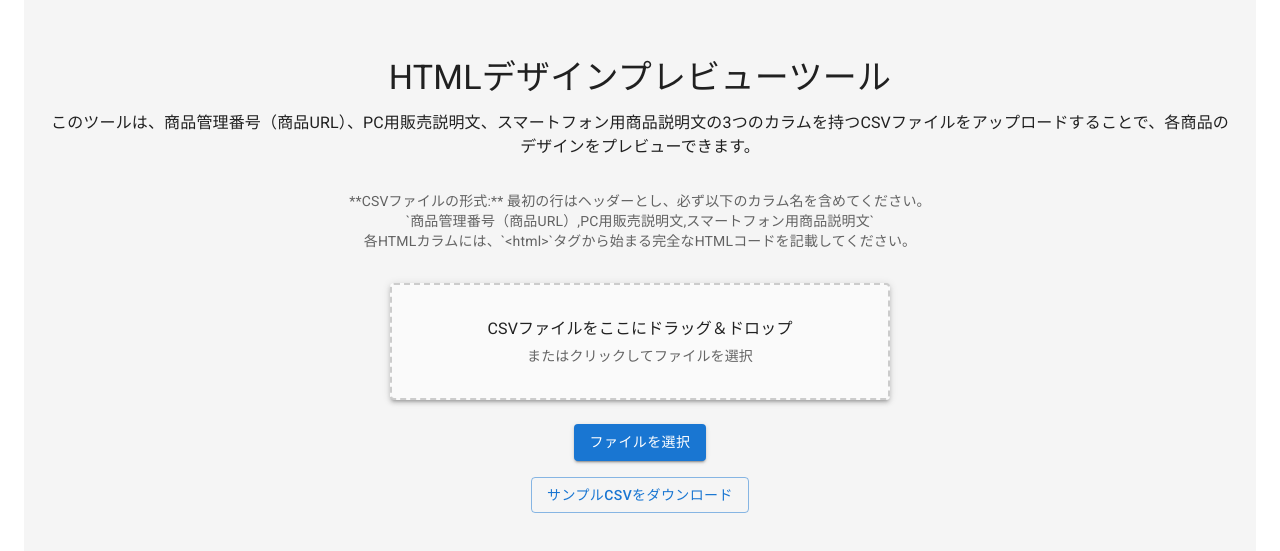
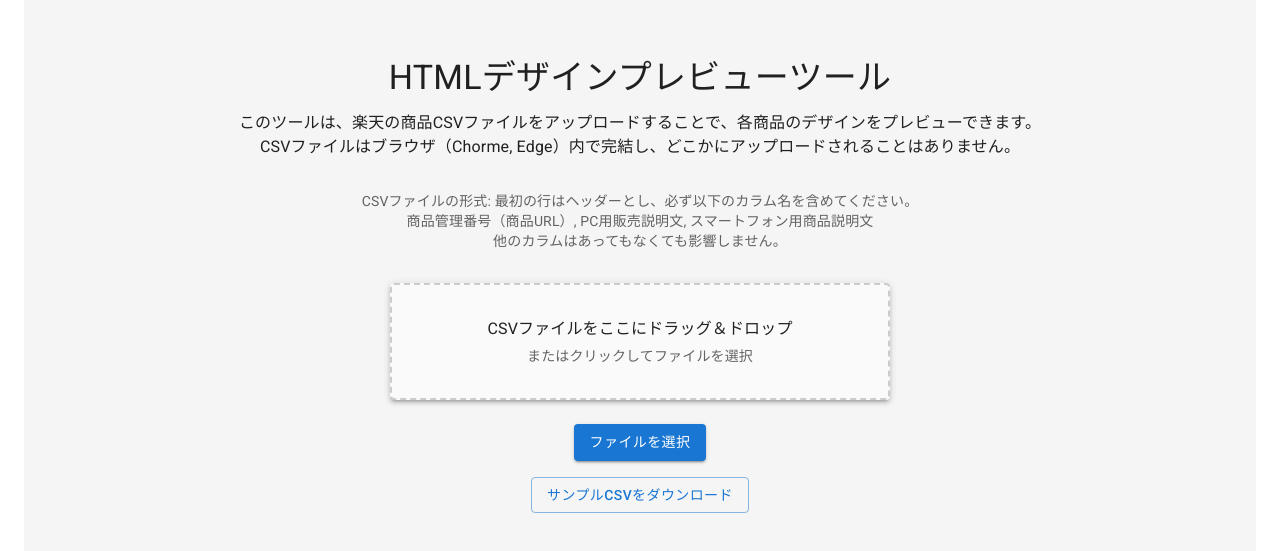
Before and after one commit to shunki1001/rakuten-csv-viewer, a React (Vite) app in the folder rakuten-csv-viewer/: page / in a window 1280 px wide. Shown: the part 115-666 px from the top of the page. Built offline with nearby package versions, Linux system fonts and the light colour scheme.

Commit message:
#4 update: 商品説明文の更新

```diff
--- a/rakuten-csv-viewer/src/components/UploadScreen.jsx
+++ b/rakuten-csv-viewer/src/components/UploadScreen.jsx
@@ -105,14 +105,17 @@ function UploadScreen({ onFileUpload }) {
       <Typography variant="h4" gutterBottom>
         HTMLデザインプレビューツール
       </Typography>
+      <Typography variant="body1">
+        このツールは、楽天の商品CSVファイルをアップロードすることで、各商品のデザインをプレビューできます。
+      </Typography>
       <Typography variant="body1" sx={{ mb: 4 }}>
-        このツールは、商品管理番号（商品URL）、PC用販売説明文、スマートフォン用商品説明文の3つのカラムを持つCSVファイルをアップロードすることで、各商品のデザインをプレビューできます。
+        CSVファイルはブラウザ（Chorme, Edge）内で完結し、どこかにアップロードされることはありません。
       </Typography>
        <Typography variant="body2" color="textSecondary" sx={{ mb: 4 }}>
-        **CSVファイルの形式:**
+        CSVファイルの形式:
         最初の行はヘッダーとし、必ず以下のカラム名を含めてください。<br/>
-        `商品管理番号（商品URL）,PC用販売説明文,スマートフォン用商品説明文`<br/>
-        各HTMLカラムには、`&lt;html&gt;`タグから始まる完全なHTMLコードを記載してください。
+        商品管理番号（商品URL）, PC用販売説明文, スマートフォン用商品説明文<br/>
+        他のカラムはあってもなくても影響しません。
       </Typography>
       <Paper
         {...getRootProps()}
```
